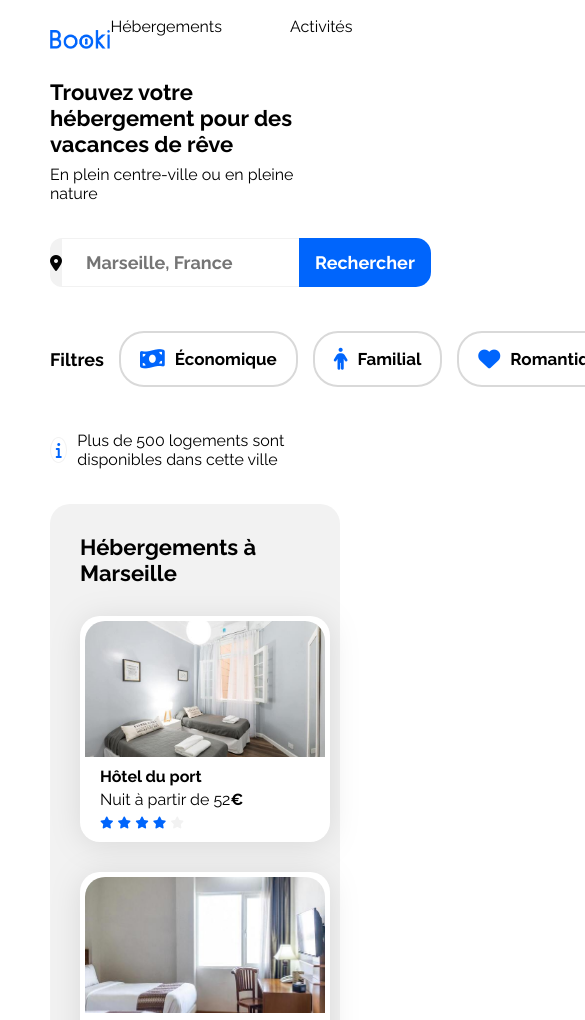
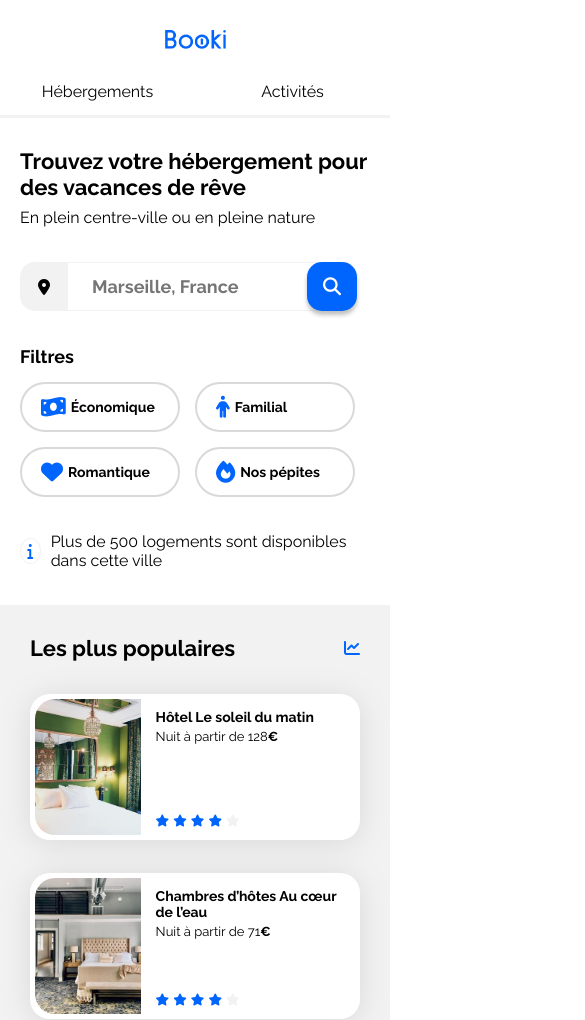
Before and after one commit to Mahlst/OC_P2, a plain HTML site: page index.html in a window 390 px wide. Shown: the top 1020 px of the page, 585 px wide, since content can reach past the window. Drawn offline with Linux system fonts and the light colour scheme.

Commit message:
Modification du responsive Small devices (768px)

```diff
--- a/css/style.css
+++ b/css/style.css
@@ -23,9 +23,8 @@ body {
 
 .main-container {
     width: 100%;
-    max-width: 1440px;
+    max-width: 1340px;
     padding: 0 50px;
-    box-sizing: border-box;
 }
 
 a {
@@ -34,7 +33,6 @@ a {
 }
 
 .section-title {
-    margin: 0;
     font-size: 22px;
 }
 
@@ -85,6 +83,7 @@ h2 {
 
 .logo {
     height: 19px;
+    width: 61px;
     padding-top: 30px;
     padding-bottom: 30px;
 }
@@ -106,10 +105,6 @@ h2 {
 
 
 /****** Search ***********/
-/* .search-container {
-
-} */
-
 .search-description p {
     padding-top: 8px;
 }
@@ -117,6 +112,8 @@ h2 {
 .search-form {
     display: flex;
     height: 49px;
+    width: 100%;
+    max-width: 337px;
     padding-top: 35px;
 }
 
@@ -126,7 +123,7 @@ h2 {
     align-items: center;
     background-color: var(--main-bg-color);
     border-radius: 15px 0 0 15px;
-    width: 50px;
+    padding: 0 18px;
 }
 
 .fa-location-dot {
@@ -162,6 +159,10 @@ h2 {
     color: var(--main-color);
 }
 
+.icon-button {
+    display: none;
+}
+
 .search-filters {
     display: flex;
     align-items: center;
@@ -171,6 +172,12 @@ h2 {
 
 .search-filters i {
     font-size: 22px;
+}
+
+.search-button-container {
+    display: flex;
+    flex-wrap: wrap;
+    gap: 15px;
 }
 
 .search-button {
@@ -223,25 +230,26 @@ h2 {
 
 /****** Hebergements ***********/
 .hebergements {
-    width: 65%;
+    width: 66%;
 }
 
 .hebergements-cards {
-    margin: 30px 0;
     display: flex;
     flex-wrap: wrap;
-    justify-content: space-around;
-    gap: 30px;
+    justify-content: space-between;
+    margin-bottom: 30px;
 }
 
 .hebergements-cards .card {
     display: flex;
     flex-direction: column;
-    width: 240px;
+    margin-top: 33px;
+    width: 250px;
 }
 
 .hebergements-cards img {
-    height: 136px;
+    width: 100%;
+    height: 124px;
     border-top-left-radius: 20px;
     border-top-right-radius: 20px;
 }
@@ -256,11 +264,6 @@ h2 {
 
 .hebergements-cards .card-title {
     margin-top: 10px;
-    margin-bottom: 4px;
-}
-
-.hebergements-cards .card-subtitle {
-    margin: 0;
     margin-bottom: 4px;
 }
 
@@ -320,19 +323,20 @@ h2 {
 
 /****** Activités ***********/
 
-.activites {
-    padding-bottom: 30px;
+.activites-container {
+    margin-bottom: 60px;
+    margin-top: 30px;
 }
 
-.activites .section-title {
-    padding: 30px 0 0 30px;
+.activites-container .section-title {
+    margin: 65px 0 0 30px;
 }
 
 .activites-cards {
-    margin: 30px 0;
+    margin: 30px;
     display: flex;
     flex-wrap: wrap;
-    justify-content: center;
+    justify-content: space-around;
     gap: 30px;
 }
 
@@ -340,7 +344,7 @@ h2 {
     display: flex;
     flex-direction: column;
     height: 439px;
-    width: 297px;
+    width: 297.5px;
     padding: 0;
 }
 
@@ -419,7 +423,7 @@ h2 {
         font-size: 13px;
     }
 
-    .activites {
+    .activites-container {
         margin-bottom: 30px;
     }
 
@@ -435,5 +439,139 @@ h2 {
 
 /* Small devices (phones, less than 768px) */
 @media (max-width: 767.98px) {
-    /* ... */
+    .main-container {
+        padding: 0px;
+        overflow: hidden;
+    }
+
+    .header-container {
+        flex-direction: column;
+        align-items: center;
+    }
+
+    .navbar {
+        width: 100%;
+        gap: 0;
+    }
+
+    .navbar-link {
+        border-bottom: 3px solid var(--main-bg-color);
+        padding-bottom: 14px;
+        padding-top: 0px;
+        margin-bottom: 30px;
+        width: 50%;
+        display: flex;
+        justify-content: center;
+    }
+
+    .navbar-link:hover {
+        border-bottom: 3px solid var(--main-color);
+        color: var(--main-color);
+        border-top: 3px solid transparent;
+    }
+
+    .search-container {
+        padding-left: 20px;
+        padding-right: 20px;
+    }
+
+    .text-button {
+        display: none;
+    }
+
+    .icon-button {
+        display: inline-block;
+    }
+
+    .search-form-input {
+        width: 80%;
+    }
+
+    .search-form-button {
+        border-radius: 15px;
+        margin-left: -15px;
+        box-shadow: 0px 4px 4px 0px #00000040;
+    }
+
+    .search-form-button i {
+        color: white;
+    }
+
+    .search-form-button:hover i {
+        color: var(--main-color);
+    }
+
+    .search-filters {
+        flex-direction: column;
+        align-items: start;
+    }
+
+    .search-button {
+        width: 160px;
+        height: 50px;
+        font-size: 14px;
+        gap: 5px;
+    }
+
+    .hebergements-and-populaires {
+        margin-top: -50px;
+        flex-direction: column-reverse;
+    }
+
+    .hebergements-and-populaires section {
+        border-radius: 0;
+        background-color: white;
+        align-items: center;
+    }
+
+    #populaires {
+        background-color: var(--main-bg-color);
+    }
+
+    .populaires-cards a {
+        width: 100%;
+    }
+
+    .populaires-cards {
+        flex-direction: column;
+    }
+
+    .hebergements-cards a {
+        width: 100%;
+    }
+
+    .hebergements-cards .card {
+        width: 100%;
+    }
+
+    .hebergements-cards img {
+        width: 100%;
+    }
+
+    .activites-cards a {
+        width: 100%;
+    }
+
+    .activites-cards .card {
+        width: 100%;
+        height: 100%;
+    }
+
+    .activites-cards img {
+        height: 150px;
+    }
+
+    .activites-cards .card-content{
+        padding-bottom: 15px;
+    }
+
+    /****** Footer ***********/
+    .footer-container {
+        display: flex;
+        flex-direction: column;
+    }
+
+    .footer-contents {
+        width: 100%;
+    }
 }
--- a/index.html
+++ b/index.html
@@ -18,10 +18,10 @@
 
             <header>
                 <div class="header-container">
-                    <img class="logo" src="/images/logo/Booki.png" alt="Logo du site Booki">
+                    <img class="logo" src="images/logo/Booki.png" alt="Logo du site Booki">
                     <nav class="navbar">
-                        <a class="navbar-link" href="#">Hébergements</a></li>
-                        <a class="navbar-link" href="#">Activités</a></li>
+                        <a class="navbar-link" href="#hebergements">Hébergements</a>
+                        <a class="navbar-link" href="#populaires">Activités</a>
                     </nav>
                 </div>
             </header>
@@ -36,11 +36,13 @@
                     <form class="search-form" method="get" action="#">
                         <div class="search-form-icon"><i class="fa-solid fa-location-dot"></i></div>
                         <input class="search-form-input" type="text" placeholder="Marseille, France">
-                        <button class="search-form-button pointer">Rechercher</button>
+                        <button class="search-form-button pointer text-button">Rechercher</button>
+                        <button class="search-form-button pointer icon-button"><i class="fa-solid fa-magnifying-glass"></i></button>
                     </form>
 
                     <div class="search-filters">
                         <h2>Filtres</h2>
+                        <div class="search-button-container">
                             <button class="search-button pointer">
                                 <i class="fa-solid fa-money-bill-wave"></i>
                                 Économique
@@ -59,6 +61,8 @@
                             </button>
                         </div>
 
+                    </div>
+
                     <div class="search-info">
                         <i class="fa-solid fa-info"></i>
                         <p>Plus de 500 logements sont disponibles dans cette ville</p>
@@ -66,7 +70,7 @@
                 </div>
 
                 <div class="hebergements-and-populaires">
-                    <section class="hebergements">
+                    <section class="hebergements" id="hebergements">
                         <div class="hebergements-title">
                             <h2 class="section-title">Hébergements à Marseille</h2>
                         </div>
@@ -189,7 +193,7 @@
                         <a class="hebergements-more" href="#">Afficher plus</a>
                     </section>
 
-                    <section class="populaires">
+                    <section class="populaires" id="populaires">
                         <div class="populaires-title">
                             <h2 class="section-title">Les plus populaires</h2>
                             <i class="fa-solid fa-chart-line" aria-hidden="true"></i>
@@ -256,9 +260,12 @@
                     </section>
                 </div>
 
-                <div class="activites">
+                <div class="activites-container">
+                    <section class="activites">
+                        <div class="activites-title">
                             <h2 class="section-title">Activités à Marseille</h2>
-                    <section class="activites-cards">
+                        </div>
+                        <div class="activites-cards">
                             <a href="#">
                                 <article class="card">
                                     <img src="./images/activites/reno-laithienne.jpg" alt="Image du Vieux-Port">
@@ -299,6 +306,7 @@
                                     </div>
                                 </article>
                             </a>
+                        </div>
                     </section>
                 </div>
             </main>
@@ -324,7 +332,6 @@
                     </div>
                 </div>
             </footer>
-
         </div>
     </body>
 </html>
```
Lines whose indentation alone changed are shown as unchanged.
